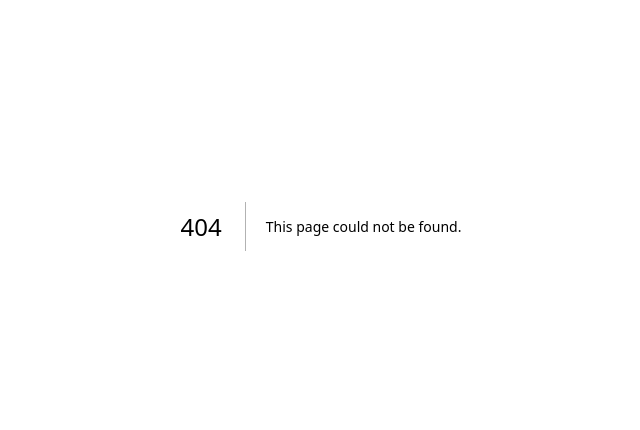
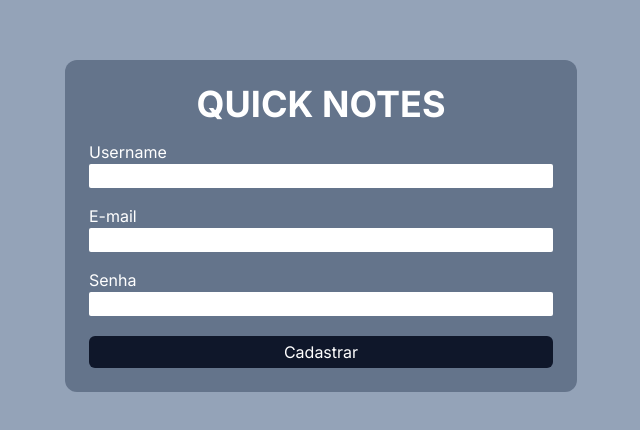
Before and after one commit to Th-Fernandes/quick-notes, a Next.js app: page /signUp in a window 1280 px wide. Before the commit this address had no page. Shown: the part 174-604 px from the top of the page, without its empty margins (319-959 px from the left). Built offline with nearby package versions, Linux system fonts and the light colour scheme.

Commit message:
feat: sign up styles

```diff
--- /dev/null
+++ b/src/app/signUp/page.tsx
@@ -0,0 +1,61 @@
+"use client"
+
+import { SignActionPage } from "@/components/SignActionPage";
+import { useSignUp } from "@/hooks/auth/useSignUp";
+import { useGetInput } from "@/hooks/useGetInput";
+import { useRouter } from "next/navigation";
+import { FormEvent } from "react";
+
+export default function SignUpPage() {
+  const { inputs, handleGetInput } = useGetInput();
+  const { signUp, error } = useSignUp();
+  const router = useRouter();
+
+  function handleSubmit(e:FormEvent<HTMLFormElement>) {
+    e.preventDefault();
+    const { email, password, username  } = inputs.current
+    signUp({ email, password, username })
+
+    if(!error.exists) router.push('/signin')
+  }
+
+  return (
+    <SignActionPage>
+      <form onSubmit={handleSubmit}>
+        <div className="mb-4">
+          <label htmlFor="signUpUsername" className="block text-white">Username</label>
+          <input
+            onChange={e => handleGetInput({key: 'username', value: e.target.value})}
+            id="signUpUsername"
+            type="text"
+            className="w-full rounded-sm"
+          />
+        </div>
+        <div className="mb-4">
+          <label htmlFor="signUpEmail" className="block text-white">E-mail</label>
+          <input
+            onChange={e => handleGetInput({key: 'email', value: e.target.value})}
+            type="text"
+            id="signUpEmail"
+            className="w-full rounded-sm"
+          />
+        </div>
+        <div className="mb-5">
+          <label htmlFor="signUpPassword" className="block text-white">Senha</label>
+          <input
+            onChange={e => handleGetInput({key: 'password', value: e.target.value})}
+            type="text"
+            id="signUpPassword"
+            className="w-full rounded-sm"
+          />
+        </div>
+
+        <button
+          type="submit"
+          className="w-full bg-slate-900 py-1 rounded-md text-white">
+            Cadastrar
+        </button>
+      </form>
+    </SignActionPage>
+  )
+}
```
